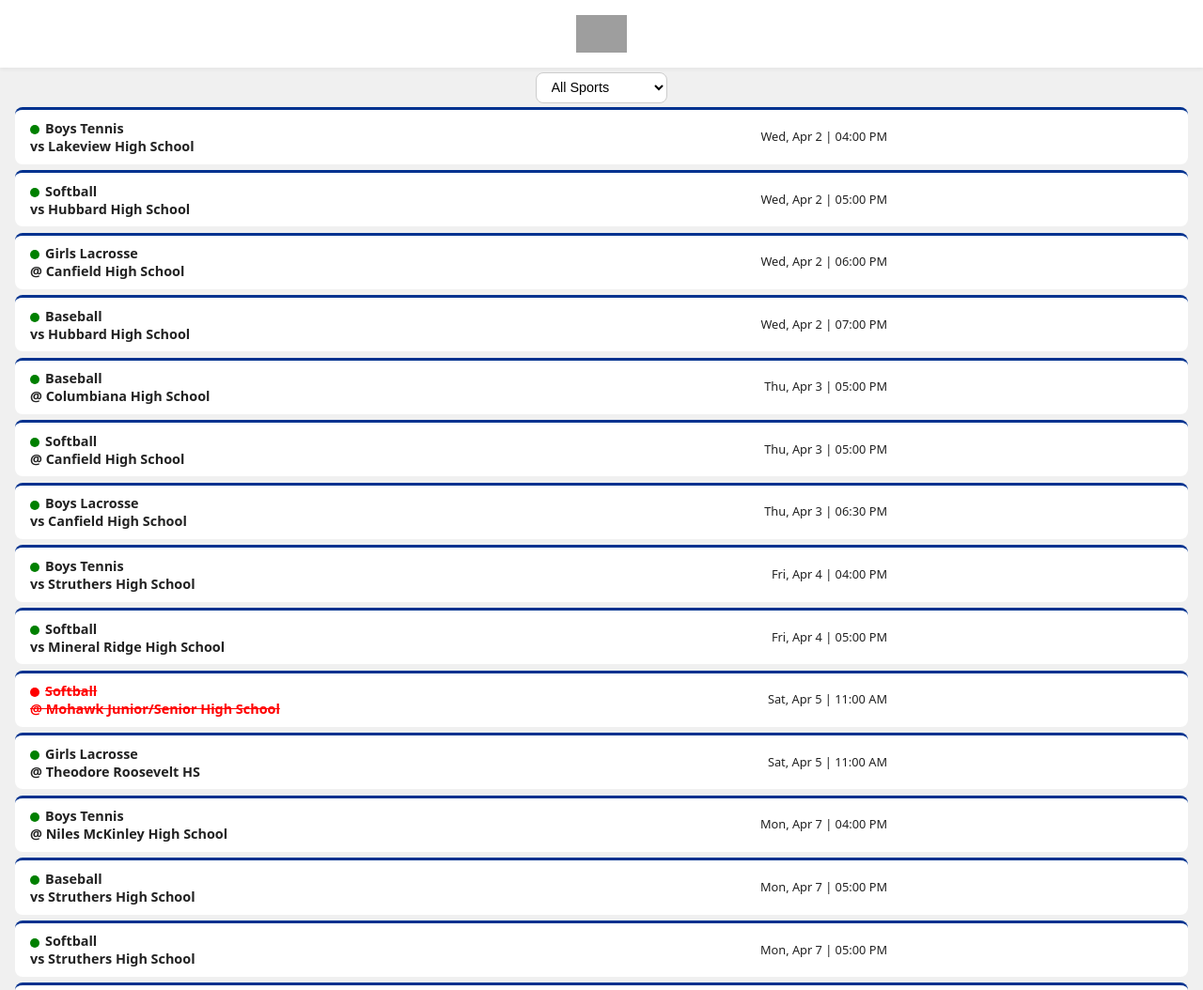
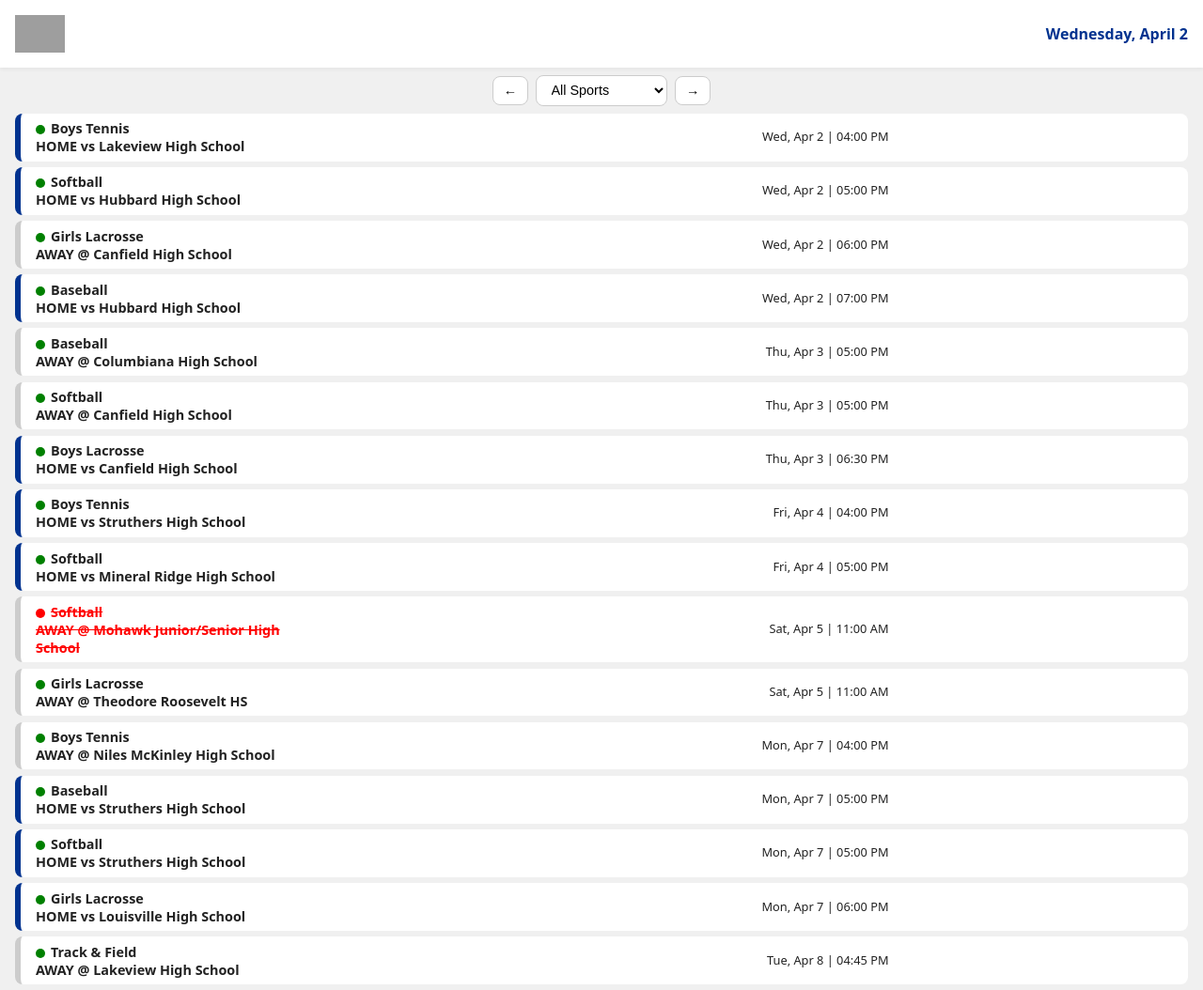
Before and after one commit to nruggieri-poland/schedules, a website: page index.html in a window 1280 px wide. Shown: the top 1054 px of the page at 94% size. Drawn offline with Linux system fonts and the light colour scheme; grey boxes are pictures that could not be loaded.

Commit message:
Updated Index Formatting

```diff
--- a/index.html
+++ b/index.html
@@ -1,8 +1,8 @@
 <!DOCTYPE html>
 <html lang="en">
 <head>
-  <meta charset="UTF-8" />
-  <meta name="viewport" content="width=device-width, initial-scale=1.0"/>
+  <meta charset="UTF-8">
+  <meta name="viewport" content="width=device-width, initial-scale=1.0">
   <title>Poland Bulldogs Schedule</title>
   <style>
     :root {
@@ -21,22 +21,26 @@
     header {
       display: flex;
       align-items: center;
-      justify-content: center;
-      gap: 1rem;
+      justify-content: space-between;
       padding: 1rem;
       background: white;
-      box-shadow: 0  2px 4px rgba(0,0,0,0.05);
+      box-shadow: 0 2px 4px rgba(0,0,0,0.05);
     }
     header img {
       height: 40px;
     }
-
+    header .current-date {
+      font-weight: bold;
+      color: var(--primary);
+      font-size: 1rem;
+    }
     .controls {
       display: flex;
       flex-wrap: wrap;
       justify-content: center;
+      align-items: center;
       gap: 0.5rem;
-      padding: .3rem .5rem;
+      padding: .5rem 0 .5rem 0;
     }
     select, button {
       padding: 0.4rem 0.7rem;
@@ -52,50 +56,56 @@
       color: white;
       border-color: var(--primary);
     }
-
     .game-list {
       display: flex;
       flex-direction: column;
       gap: 0.4rem;
       padding: 0 1rem;
     }
-
     .game {
       background: white;
       border-radius: var(--radius);
       padding: 1rem;
-      border-left: 4px solid var(--primary);
+      border-left: 6px solid transparent;
       display: flex;
       flex-direction: column;
     }
-
+    .game.home {
+      border-left-color: var(--primary);
+    }
+    .game.away {
+      border-left-color: #ccc;
+    }
     .game.compact {
       display: grid;
-      grid-template-columns: 1fr 2fr 1fr;
+      grid-template-columns: 1fr 2fr 1fr auto;
       align-items: center;
-      padding: 0.6rem 1rem;
-      border-left: none;
-      border-top: 3px solid var(--primary);
+      padding: 0.4rem 1rem;
       font-size: 0.85rem;
     }
-
     .game.compact .title {
       font-weight: 600;
       font-size: 0.9rem;
       margin: 0;
     }
-
     .game.compact .meta {
       text-align: right;
       line-height: 1.4;
       font-size: 0.8rem;
     }
-
+    .calendar-icon {
+      font-size: 1.2rem;
+      cursor: pointer;
+      padding: 0.5rem;
+    }
+    .calendar-icon:hover {
+      background: #e1e9ff;
+      border-radius: var(--radius);
+    }
     .cancelled {
       text-decoration: line-through;
       color: red;
     }
-
     .status-dot {
       display: inline-block;
       width: 10px;
@@ -107,7 +117,20 @@
     .dot-green { background: green; }
     .dot-yellow { background: orange; }
     .dot-red { background: red; }
-
+    .nav-wrapper {
+      display: flex;
+      justify-content: center;
+      align-items: center;
+      gap: 0.5rem;
+    }
+    .nav-arrows button {
+      font-size: 1.2rem;
+      padding: 0.3rem 0.6rem;
+      border-radius: 50%;
+      background: var(--primary);
+      color: white;
+      border: none;
+    }
     @media (max-width: 600px) {
       .game.compact {
         grid-template-columns: 1fr;
@@ -123,12 +146,15 @@
 
 <header>
   <img src="https://www.polandbulldogs.com/uploaded/emails/bulldog-logo.png" alt="Poland Bulldogs Logo">
+  <div class="current-date" id="currentDateLabel"></div>
 </header>
 
-  <div class="controls">
+<div class="nav-wrapper controls">
+  <button id="prevDay">&#8592;</button>
   <select id="sportFilter">
     <option value="">All Sports</option>
   </select>
+  <button id="nextDay">&#8594;</button>
 </div>
 
 <div id="schedule" class="game-list compact"></div>
@@ -145,9 +171,14 @@
   const scheduleEl = document.getElementById("schedule");
   const sportFilter = document.getElementById("sportFilter");
   const layoutToggle = document.getElementById("layoutToggle");
-    let layout = "compact"; // default view
-    let view = "week"; // default view
+  const prevDay = document.getElementById("prevDay");
+  const nextDay = document.getElementById("nextDay");
+  const currentDateLabel = document.getElementById("currentDateLabel");
+
+  let layout = "compact";
+  let view = "week";
   let allGames = [];
+  let currentDate = new Date();
 
   const getHashView = () => {
     const hash = location.hash.replace("#", "").toLowerCase();
@@ -191,10 +222,11 @@
     scheduleEl.innerHTML = "";
     scheduleEl.className = "game-list" + (layout === "compact" ? " compact" : "");
 
-      const now = new Date();
+    currentDateLabel.textContent = currentDate.toLocaleDateString(undefined, { weekday: "long", month: "long", day: "numeric" });
+
+    const now = currentDate;
     const weekEnd = new Date(now);
     weekEnd.setDate(now.getDate() + 7);
-      const monthEnd = new Date(now.getFullYear(), now.getMonth() + 1, 0);
 
     const filtered = allGames.filter(game => {
       const date = new Date(`${game.date} ${game.time}`);
@@ -202,10 +234,8 @@
 
       if (view === "today") return date.toDateString() === now.toDateString();
       if (view === "week") return date >= now && date <= weekEnd;
-        if (view === "month") return (
-          date.getMonth() === now.getMonth() && date.getFullYear() === now.getFullYear()
-        );
-        return date.toDateString() > now.toDateString() || date.toDateString() === now.toDateString();
+      if (view === "month") return date.getMonth() === now.getMonth() && date.getFullYear() === now.getFullYear();
+      return date >= now;
     });
 
     if (filtered.length === 0) {
@@ -218,22 +248,20 @@
       const dateStr = dateObj.toLocaleDateString(undefined, { weekday: "short", month: "short", day: "numeric" });
 
       const div = document.createElement("div");
-        div.className = "game" + (layout === "compact" ? " compact" : "");
+      const isHome = game.homeOrAway.toLowerCase() === 'home';
+      div.className = `game${layout === 'compact' ? ' compact' : ''} ${isHome ? 'home' : 'away'}`;
+      div.title = `${game.sport} game against ${game.opponent} on ${dateStr} at ${game.time}`;
 
       const title = document.createElement("div");
       title.className = "title";
-        title.innerHTML = getStatusDot(game) + `<strong>${game.sport}</strong><br>${game.vsOrAt} ${game.opponent}`;
+      title.innerHTML = getStatusDot(game) + `<strong>${game.sport}</strong><br>${game.homeOrAway.toUpperCase()} ${game.vsOrAt} ${game.opponent}`;
       if (game.isCancelled) title.classList.add("cancelled");
 
       const meta = document.createElement("div");
       meta.className = "meta";
       meta.innerHTML = layout === "compact"
         ? `<div>${dateStr} | ${game.time}</div>`
-          : `
-            ${dateStr} · ${game.time}<br>
-            ${game.homeOrAway} @ ${game.location || "TBD"}
-            ${game.result ? `<br><em>Result:</em> ${game.result}` : ""}
-          `;
+        : `${dateStr} · ${game.time}<br>${game.location || "TBD"}${game.result ? `<br><em>Result:</em> ${game.result}` : ""}`;
 
       div.appendChild(title);
       div.appendChild(meta);
@@ -244,6 +272,7 @@
   document.querySelectorAll("[data-view]").forEach(btn => {
     btn.addEventListener("click", () => {
       view = btn.dataset.view;
+      currentDate = new Date();
       location.hash = view;
       highlightView(view);
       renderSchedule();
@@ -260,6 +289,21 @@
 
   window.addEventListener("hashchange", () => {
     view = getHashView();
+    currentDate = new Date();
+    highlightView(view);
+    renderSchedule();
+  });
+
+  prevDay.addEventListener("click", () => {
+    currentDate.setDate(currentDate.getDate() - 1);
+    view = "today";
+    highlightView(view);
+    renderSchedule();
+  });
+
+  nextDay.addEventListener("click", () => {
+    currentDate.setDate(currentDate.getDate() + 1);
+    view = "today";
     highlightView(view);
     renderSchedule();
   });
```
Lines whose indentation alone changed are shown as unchanged.
